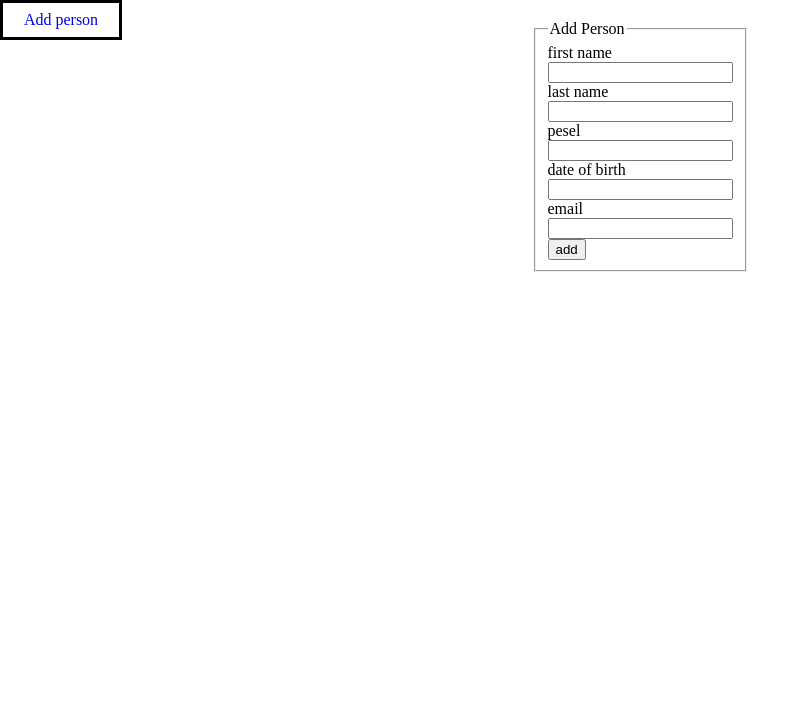
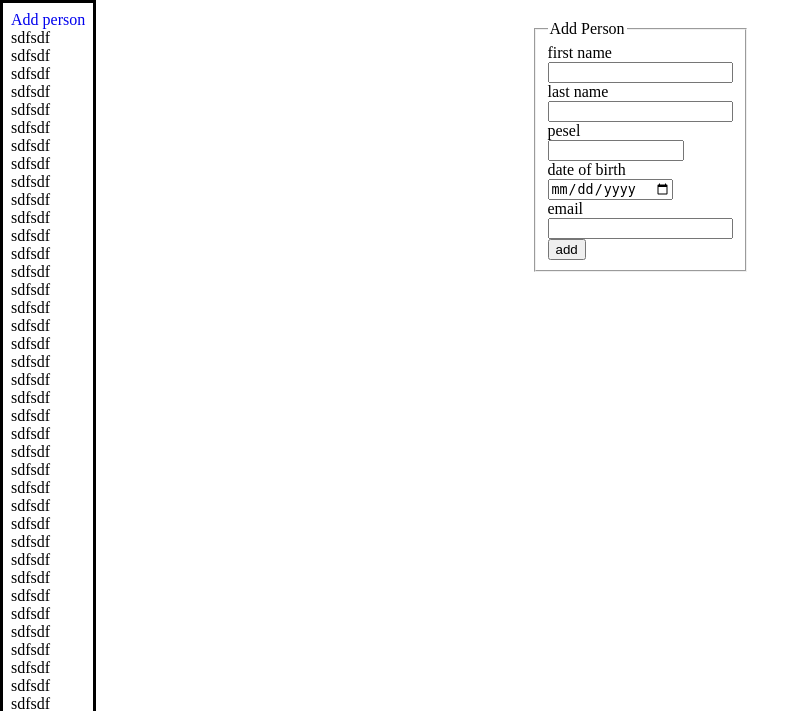
Before and after one commit to erzar0/simple-library-management-system, a Flask app: page /person in a window 1280 px wide. Shown: the top 711 px of the page, without its empty margins (0-810 px from the left). Run offline with Flask 2, Linux system fonts and the light colour scheme; parts of the project's set-up code (start-up, migrations or seed data) failed here and were passed over.

Commit message:
Make progress

```diff
--- a/app/forms/addPerson.py
+++ b/app/forms/addPerson.py
@@ -1,10 +1,11 @@
 from flask_wtf import FlaskForm
-from wtforms import StringField, SubmitField
+from wtforms import StringField, SubmitField, DateField, IntegerField
+from wtforms import validators, ValidationError
 
 class AddPersonForm(FlaskForm):
-    first_name = StringField("first name")
-    last_name = StringField("last name")
-    pesel = StringField("pesel")
-    birth_date = StringField("date of birth")
-    email = StringField("email")
+    first_name = StringField("first name", [validators.input_required()])
+    last_name = StringField("last name", [validators.input_required()])
+    email = StringField("email", [validators.input_required(), validators.email()])
+    birth_date = DateField("date of birth", [validators.input_required()])
+    pesel = IntegerField("pesel", [validators.input_required(), validators.number_range(min = 10000000000, max=999999999999)])
     submit = SubmitField("add")
--- a/app/main.py
+++ b/app/main.py
@@ -1,12 +1,14 @@
 from flask import Flask, request, flash, render_template
 
-from models.Person import Person
+from models.PersonModel import PersonModel
 
 from forms.addPerson import AddPersonForm
 
 app = Flask(__name__, template_folder="templates")
+app.secret_key = "devvvvv"
 
-app.secret_key = "devvvvv"
+Person = PersonModel()
+print(Person.getById(1))
 
 @app.route("/")
 def index():
@@ -19,6 +21,10 @@ def person():
         if form.validate() == False:
             flash("All fields are required")
             return render_template("addPersonForm.html", form = form)
+
+        result = Person.add(form.data)
+        return result
+
     elif request.method == "GET":
         return render_template("addPersonForm.html", form = form)
 
--- a/app/models/BaseModel.py
+++ b/app/models/BaseModel.py
@@ -21,6 +21,11 @@ class BaseModel(ABC):
         with self.engine.connect() as conn:
             return conn.execute(text(f"select * from {self.schema}.{self.tableName}"))
 
+    def getById(self, id):
+        with self.engine.connect() as conn:
+            result = conn.execute(text(f"select * from {self.schema}.{self.tableName} where id = :id"), {"id": id})
+            return result
+
     @abstractmethod
     def add(self, recordData):
         pass
--- a/app/templates/base.html
+++ b/app/templates/base.html
@@ -7,24 +7,85 @@
     <title>{%block title%} {%endblock%}</title>
   </head>
   <body style="display: flex; margin: 0; padding: 0">
-    <nav>
-      <ul
+    <nav
       style="
-          width: 100px;
+        display: flex;
+        height: 98%;
+        flex-direction: column;
         border-style: solid;
         margin: 0;
         padding: 0.5rem;
         position: fixed;
+        overflow-y: auto;
+        white-space: nowrap;
       "
     >
-        <li style="display: flex">
       <a
         style="margin: 0 auto; padding: 0; text-decoration: none"
         href="/person"
         >Add person</a
       >
-        </li>
-      </ul>
+      <a>sdfsdf</a>
+      <a>sdfsdf</a>
+      <a>sdfsdf</a>
+      <a>sdfsdf</a>
+      <a>sdfsdf</a>
+      <a>sdfsdf</a>
+      <a>sdfsdf</a>
+      <a>sdfsdf</a>
+      <a>sdfsdf</a>
+      <a>sdfsdf</a>
+      <a>sdfsdf</a>
+      <a>sdfsdf</a>
+      <a>sdfsdf</a>
+      <a>sdfsdf</a>
+      <a>sdfsdf</a>
+      <a>sdfsdf</a>
+      <a>sdfsdf</a>
+      <a>sdfsdf</a>
+      <a>sdfsdf</a>
+      <a>sdfsdf</a>
+      <a>sdfsdf</a>
+      <a>sdfsdf</a>
+      <a>sdfsdf</a>
+      <a>sdfsdf</a>
+      <a>sdfsdf</a>
+      <a>sdfsdf</a>
+      <a>sdfsdf</a>
+      <a>sdfsdf</a>
+      <a>sdfsdf</a>
+      <a>sdfsdf</a>
+      <a>sdfsdf</a>
+      <a>sdfsdf</a>
+      <a>sdfsdf</a>
+      <a>sdfsdf</a>
+      <a>sdfsdf</a>
+      <a>sdfsdf</a>
+      <a>sdfsdf</a>
+      <a>sdfsdf</a>
+      <a>sdfsdf</a>
+      <a>sdfsdf</a>
+      <a>sdfsdf</a>
+      <a>sdfsdf</a>
+      <a>sdfsdf</a>
+      <a>sdfsdf</a>
+      <a>sdfsdf</a>
+      <a>sdfsdf</a>
+      <a>sdfsdf</a>
+      <a>sdfsdf</a>
+      <a>sdfsdf</a>
+      <a>sdfsdf</a>
+      <a>sdfsdf</a>
+      <a>sdfsdf</a>
+      <a>sdfsdf</a>
+      <a>sdfsdf</a>
+      <a>sdfsdf</a>
+      <a>sdfsdf</a>
+      <a>sdfsdf</a>
+      <a>sdfsdf</a>
+      <a>sdfsdf</a>
+      <a>sdfsdf</a>
+      <a>sdfsdf</a>
     </nav>
     <main style="margin: 0 auto">{%block main%} {%endblock%}</main>
   </body>
```
Also changed, not shown: app/models/Person.py (deleted, +0 -10 lines), app/models/PersonModel.py (added, +20 -0 lines). Lines whose indentation alone changed are shown as unchanged.
